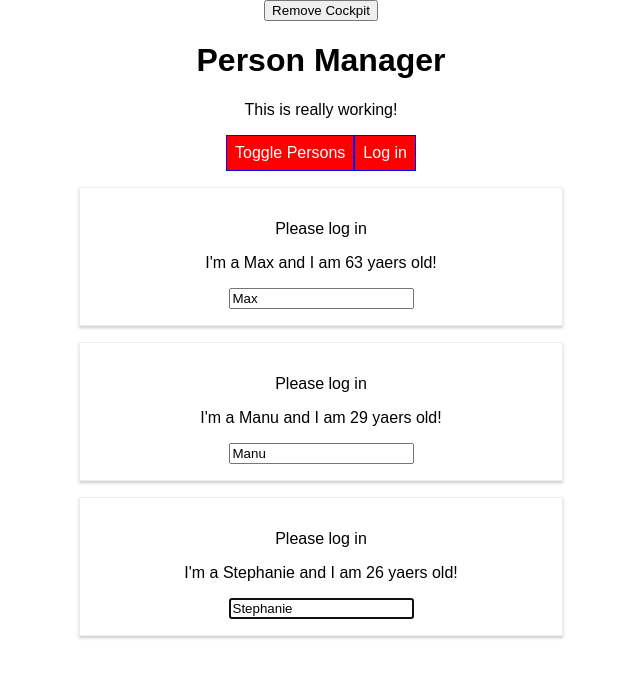
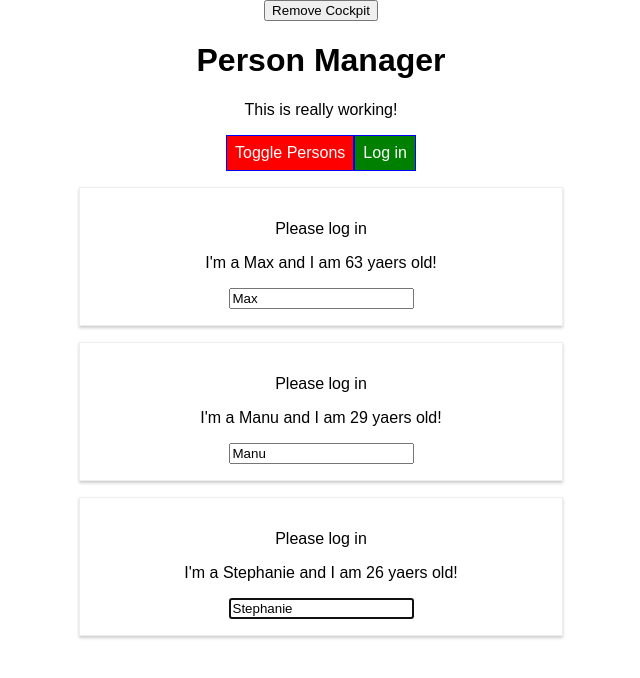
Before and after one commit to jswob/react-complete-guide, a React (Create React App) app: page / in a window 1280 px wide. Shown: the top 678 px of the page, without its empty margins (319-959 px from the left). Built offline with nearby package versions, Linux system fonts and the light colour scheme.

Commit message:
Advanced tricks with styled-components library

```diff
--- a/src/components/Cockpit/Cockpit.js
+++ b/src/components/Cockpit/Cockpit.js
@@ -1,7 +1,23 @@
 import React, { useEffect, useRef, useContext } from "react";
+
+import styled from "styled-components";
 
 import "./Cockpit.css";
 import AuthContext from "../../context/auth-context";
+
+const StyledButton = styled.button`
+  background-color: ${(props) => (props.alt ? "red" : "green")};
+  color: white;
+  font: inherit;
+  border: 1px solid blue;
+  padding: 8px;
+  cursor: pointer;
+
+  &:hover {
+    background-color: ${(props) => (props.alt ? "salmon" : "lightgreen")};
+    color: black;
+  }
+`;
 
 const cockpit = (props) => {
   const toggleBtnRef = useRef();
@@ -28,26 +44,26 @@ const cockpit = (props) => {
     };
   });
 
-  const btnClass = {
-    backgroundColor: "green",
-    color: "white",
-    font: "inherit",
-    border: "1px solid blue",
-    padding: "8px",
-    cursor: "pointer",
-    ":hover": {
-      backgroundColor: "lightgreen",
-      color: "black",
-    },
-  };
+  // const btnClass = {
+  //   backgroundColor: "green",
+  //   color: "white",
+  //   font: "inherit",
+  //   border: "1px solid blue",
+  //   padding: "8px",
+  //   cursor: "pointer",
+  //   ":hover": {
+  //     backgroundColor: "lightgreen",
+  //     color: "black",
+  //   },
+  // };
 
-  if (props.showPersons) {
-    btnClass.backgroundColor = "red";
-    btnClass[":hover"] = {
-      backgroundColor: "salmon",
-      color: "black",
-    };
-  }
+  // if (props.showPersons) {
+  //   btnClass.backgroundColor = "red";
+  //   btnClass[":hover"] = {
+  //     backgroundColor: "salmon",
+  //     color: "black",
+  //   };
+  // }
 
   let assignedClasses = [];
 
@@ -63,13 +79,17 @@ const cockpit = (props) => {
     <div className="Cockpit">
       <h1>{props.title}</h1>
       <p className={assignedClasses.join(" ")}>This is really working!</p>
-      <button ref={toggleBtnRef} style={btnClass} onClick={props.clicked}>
+      <StyledButton
+        alt={props.showPersons}
+        ref={toggleBtnRef}
+        onClick={props.clicked}
+      >
         Toggle Persons
-      </button>
+      </StyledButton>
 
-      <button style={btnClass} onClick={authContext.login}>
+      <StyledButton alt={false} onClick={authContext.login}>
         Log in
-      </button>
+      </StyledButton>
     </div>
   );
 };
```
